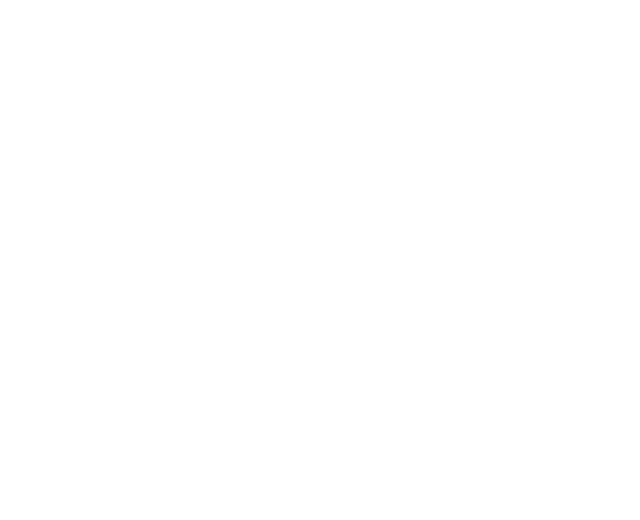
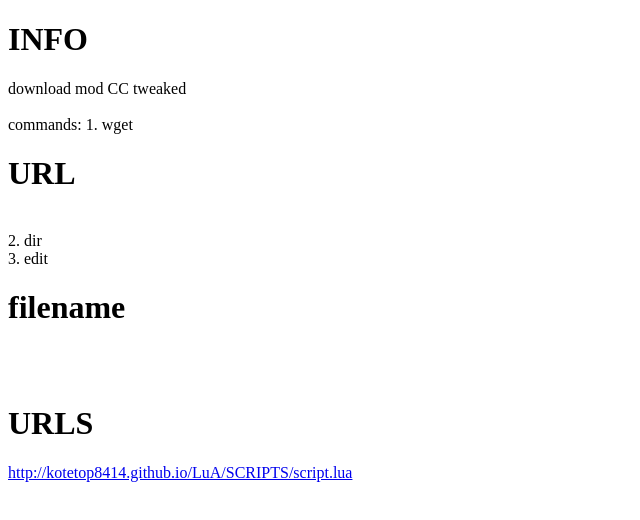
Before and after one commit to Kotarsis8413/LuA, a plain HTML site: page url.html in a window 1280 px wide. Shown: the whole page, without its empty margins (0-640 px from the left). Drawn offline with Linux system fonts and the light colour scheme.

Commit message:
Update url.html

```diff
--- a/url.html
+++ b/url.html
@@ -5,6 +5,14 @@
     <title>LuA/URL</title>
 </head>
 <body>
+   <h1>INFO</h1>
+   download mod CC tweaked <br> <br>
+   commands: 1. wget <h1>URL</h1> <br>
+   2. dir <br>
+   3. edit <h1>filename</h1>
 
+   <br> <br>
+   <h1>URLS</h1>
+    <a href="SCRIPTS/script.lua">http://kotetop8414.github.io/LuA/SCRIPTS/script.lua</a>
 </body>
 </html>
```
